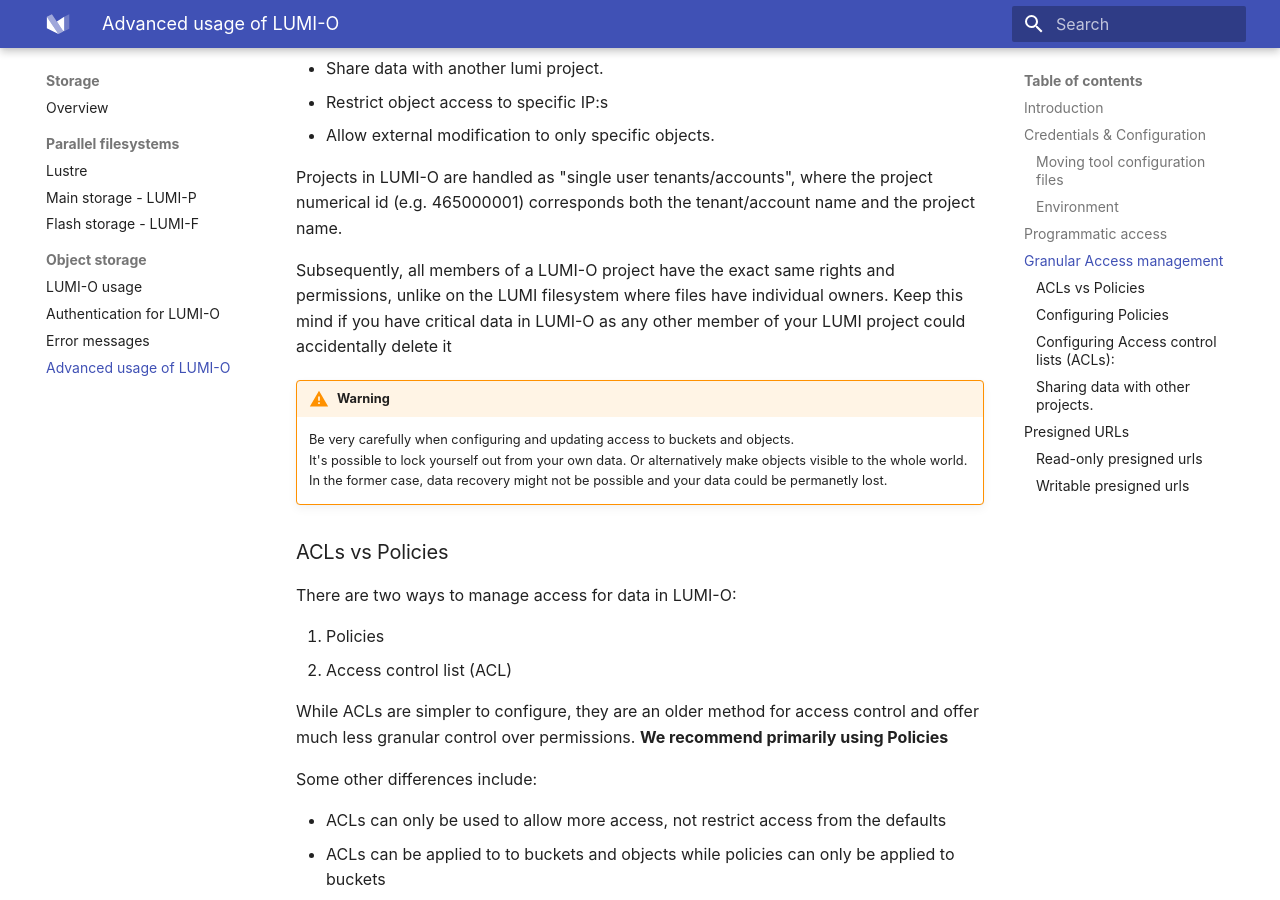
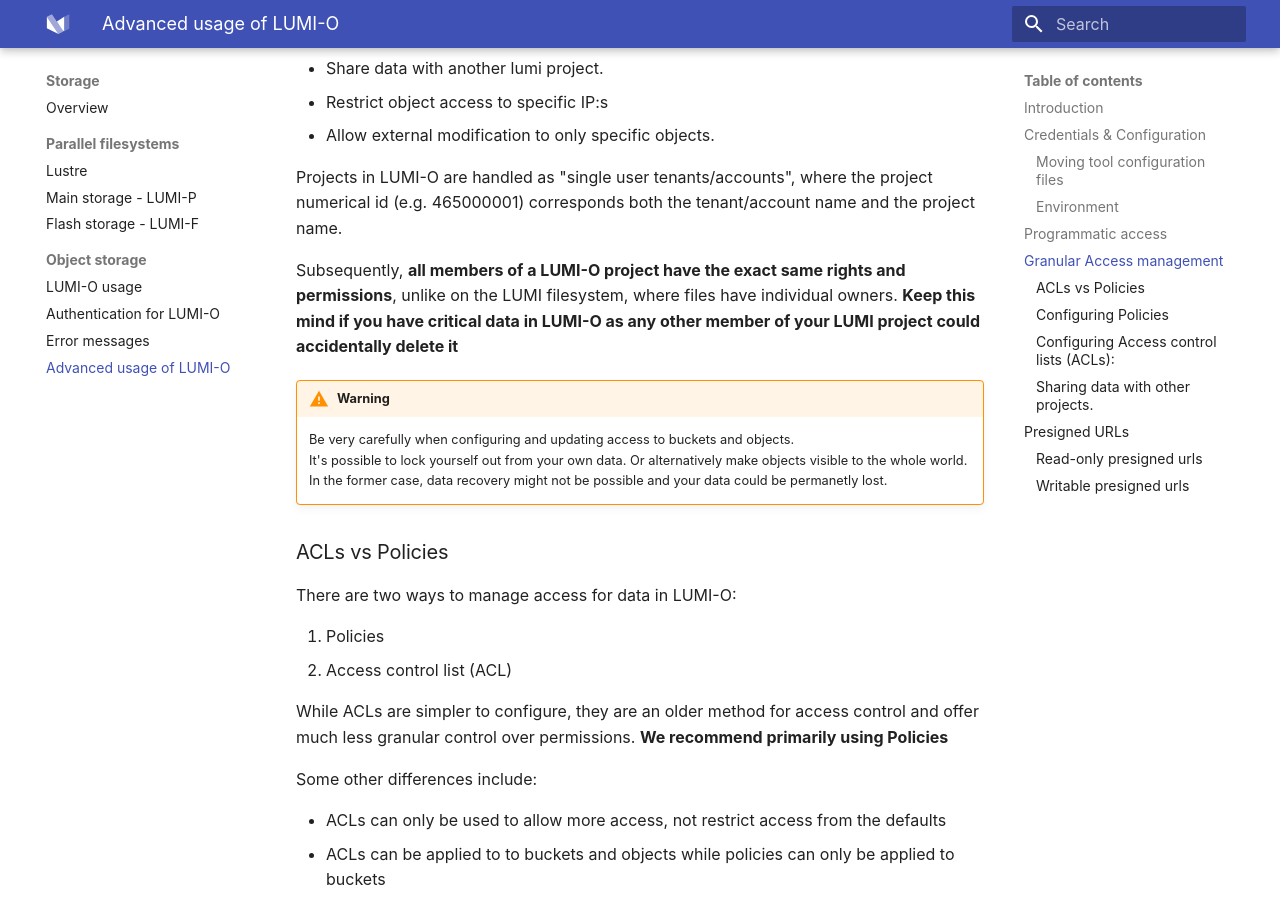
Before and after one commit to Lumi-supercomputer/lumi-userguide, an MkDocs documentation site: the page built from docs/storage/lumio/advanced.md, in a window 1280 px wide and 900 px high, scrolled down 2677 px. Built offline with MkDocs 1.6.1 and Material for MkDocs 9.7.7, drawn with Linux system fonts in a browser that asks for light colours.

```diff
--- a/docs/storage/lumio/advanced.md
+++ b/docs/storage/lumio/advanced.md
@@ -104,10 +104,10 @@ explains how to apply more granular rules than a fully private/public content to
 
 Projects in LUMI-O are handled as "single user tenants/accounts", where the project numerical id (e.g. 465000001) corresponds both the tenant/account name and the project name.
 
-Subsequently, all members of a LUMI-O project have the exact same
-rights and permissions, unlike on the LUMI filesystem where files have individual owners.
-Keep this mind if you have critical data in LUMI-O as any other member of your
-LUMI project could accidentally delete it
+Subsequently, **all members of a LUMI-O project have the exact same
+rights and permissions**, unlike on the LUMI filesystem, where files have individual owners.
+**Keep this mind if you have critical data in LUMI-O as any other member of your
+LUMI project could accidentally delete it**
 
 !!! warning
 	Be very carefully when configuring and updating access to buckets and objects.
```
